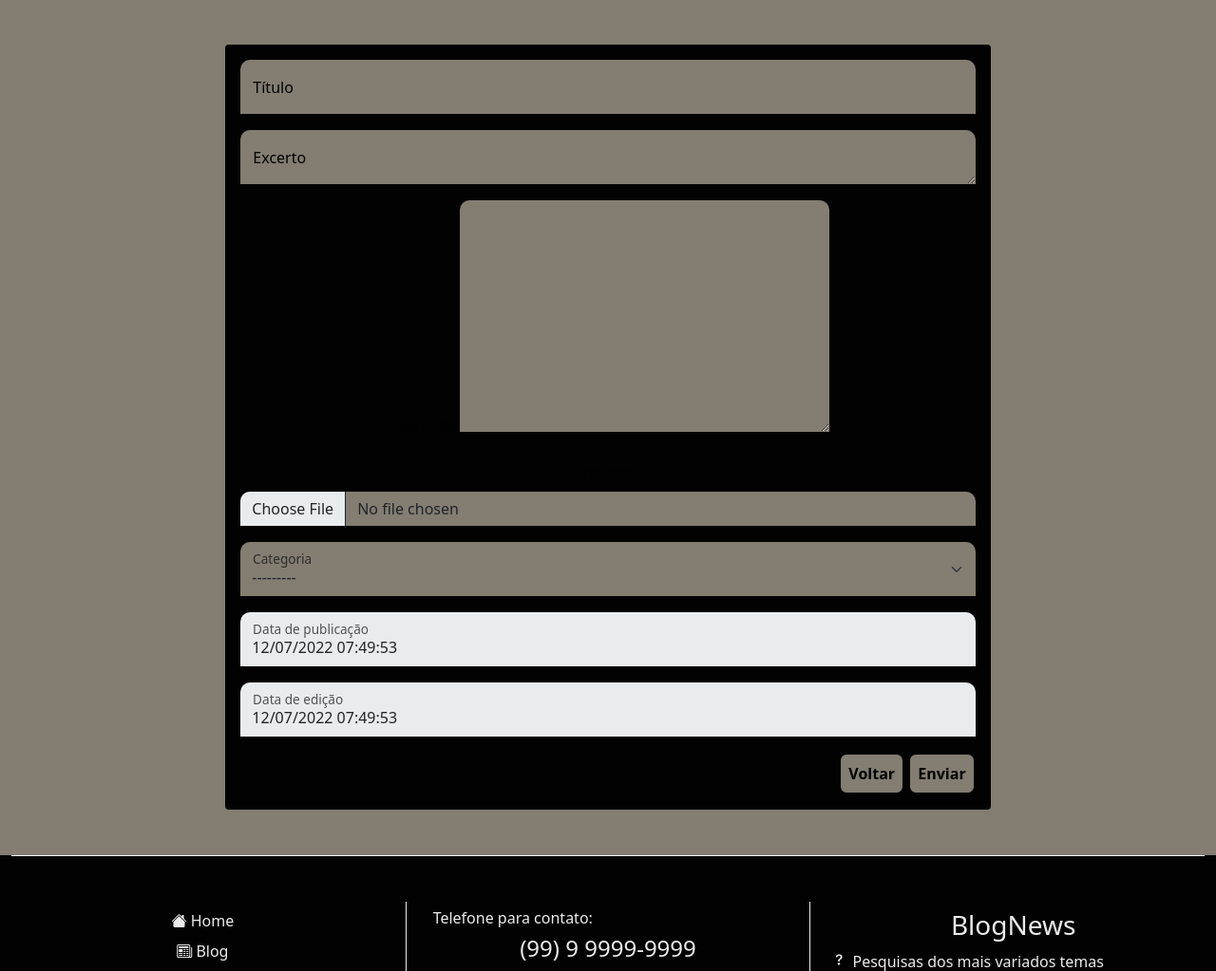
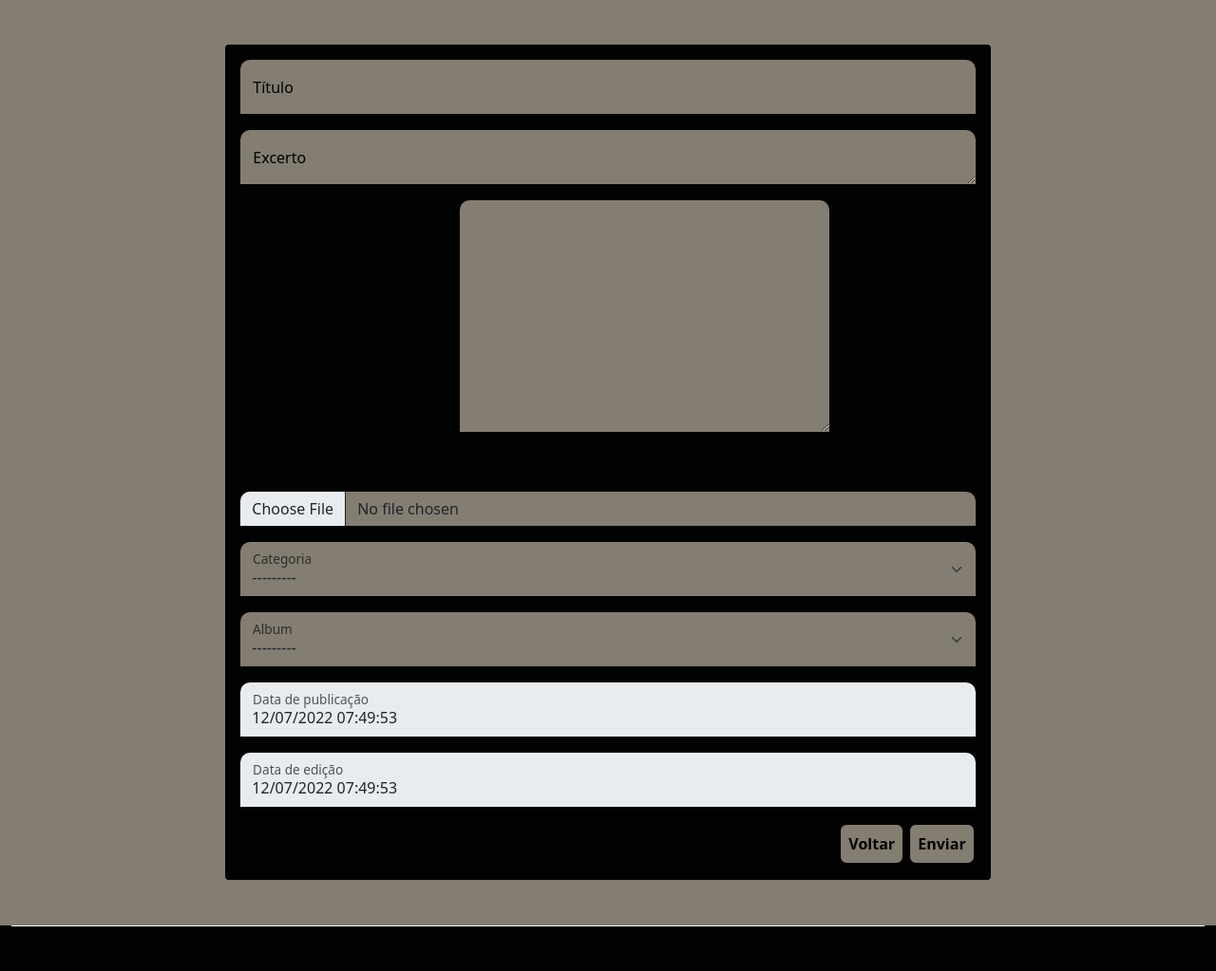
Before and after one commit to MatheusSC017/BlogNews, a Django app: page /post/meus_posts/cadastrar/ in a window 1280 px wide. Shown: the part 103-1126 px from the top of the page at 95% size. Run offline with Django 4.2, Linux system fonts and the light colour scheme; the visitor is signed in with stand-in values (Sample User, id 1); data that the repository does not hold is empty; parts of the project's set-up code (start-up, migrations or seed data) failed here and were passed over; some libraries are stand-ins or nearby versions.

Commit message:
Inclusão do campo album na página de posts

```diff
--- a/post/forms.py
+++ b/post/forms.py
@@ -12,6 +12,7 @@
             self.fields[field].widget.attrs['class'] = 'form-control'
             self.fields[field].widget.attrs['placeholder'] = self.fields[field].label
         self.fields['category_post'].widget.attrs['class'] = 'form-select'
+        self.fields['album_post'].widget.attrs['class'] = 'form-select'
         self.fields['publication_date_post'].disabled = True
         self.fields['edition_date_post'].disabled = True
 
@@ -41,7 +42,7 @@
     class Meta:
         model = Post
         fields = ['title_post', 'excerpt_post', 'description_post', 'image_post',
-                  'category_post', 'publication_date_post', 'edition_date_post', ]
+                  'category_post', 'album_post', 'publication_date_post', 'edition_date_post', ]
         widgets = {
             'description_post': SummernoteWidget(),
         }
--- a/post/templates/post/post.html
+++ b/post/templates/post/post.html
@@ -61,7 +61,7 @@
             <!-- Album option -->
             {% if post.album_post %}
             <div class="text-end mt-3">
-                <a href="{% url 'post:post' post.pk %}">
+                <a href="{% url 'album:image' post.album_post.pk %}">
                     <button class="button-format"><strong>Album</strong></button>
                 </a>
             </div>
--- a/post/views.py
+++ b/post/views.py
@@ -6,6 +6,7 @@
 from django.contrib import messages
 from django.utils import timezone
 from .models import Post as PostModel, Category as CategoryModel, RattingUserPost
+from album import models as album_models
 from comment.models import Comment
 from comment.forms import CommentForm
 from .forms import PostForm
@@ -315,6 +316,16 @@
     permission_required = 'post.add_post'
     permission_denied_message = 'Necessário usuário autorizado'
 
+    def get_form(self, form_class=None):
+        """ Select only the user albuns """
+        form = super().get_form(form_class)
+
+        form.fields['album_post'].queryset = album_models.Album.objects.filter(
+            user_album=self.request.user.pk
+        )
+
+        return form
+
     def post(self, request, *args, **kwargs):
         """ Includes the user and check the form """
         form = self.get_form()
@@ -340,6 +351,16 @@
     permission_required = 'post.change_post'
     permission_denied_message = 'Necessário usuário autorizado'
 
+    def get_form(self, form_class=None):
+        """ Select only the user albuns """
+        form = super().get_form(form_class)
+
+        form.fields['album_post'].queryset = album_models.Album.objects.filter(
+            user_album=self.request.user.pk
+        )
+
+        return form
+
     def get_success_url(self, *args, **kwargs):
         """ Redirect the user to posts page """
         messages.success(self.request, 'Post atualizado')
```
Also changed, not shown: album/templates/album/album_images.html (+6 -3 lines).
